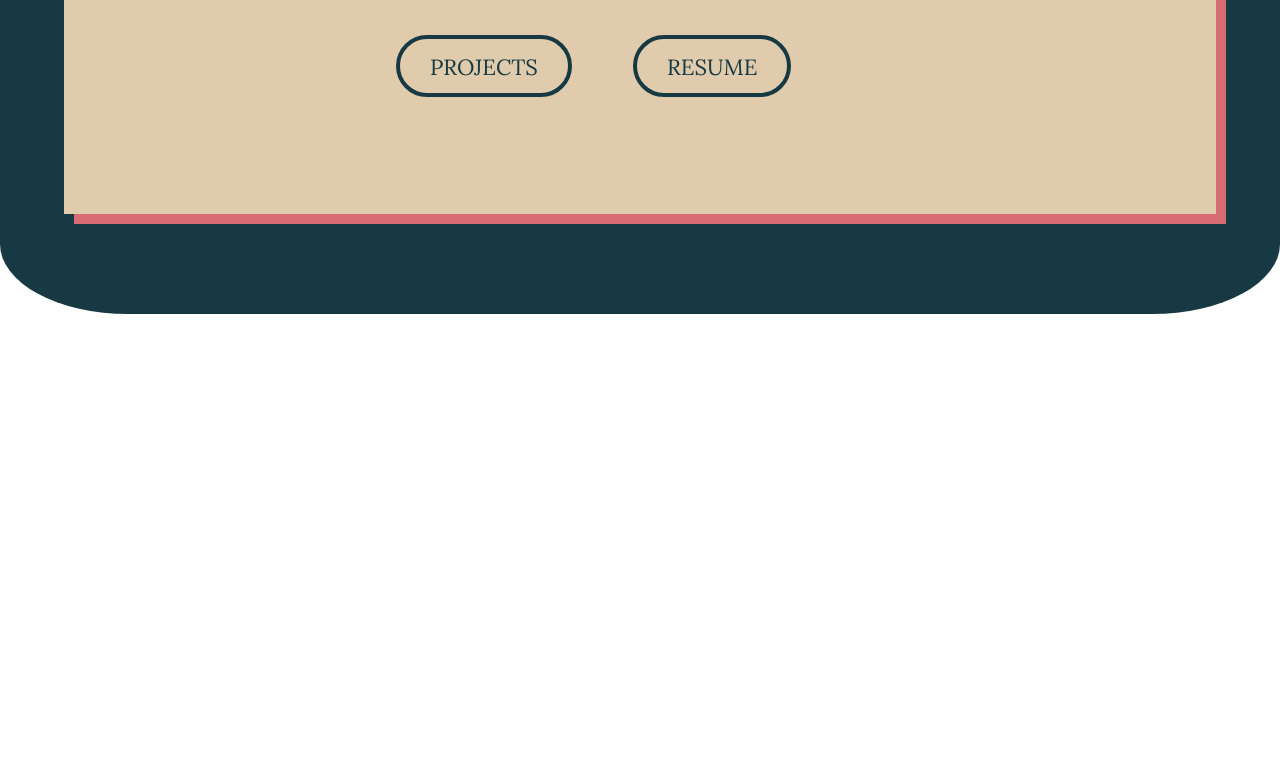
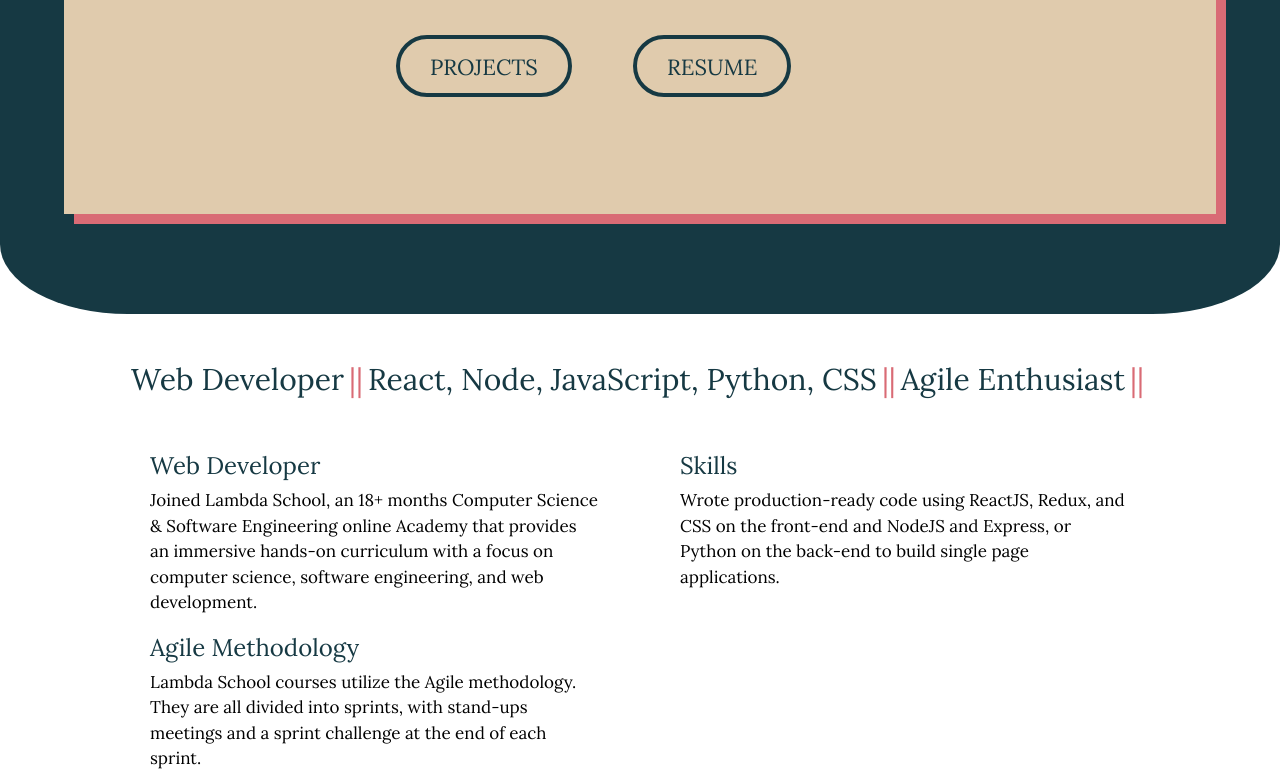
Before and after one commit to leila100/portfolio2, a React (Create React App) app in the folder website/: page / in a window 1280 px wide. Shown: the part 455-1237 px from the top of the page. Before the commit the page ends 800 px from the top, so only its background shows below. Built offline with nearby package versions, Linux system fonts and the light colour scheme.

Commit message:
Add about section in home component

```diff
--- a/website/src/App.js
+++ b/website/src/App.js
@@ -2,14 +2,14 @@ import React from "react";
 import { Route, Switch } from "react-router-dom";
 
 import Navbar from "./components/navigation/Navbar";
-import Header from "./components/header/Header";
+import Home from "./components/home/Home";
 
 function App() {
   return (
     <div className='App'>
       <Navbar />
       <Switch>
-        <Route exact path='/' component={Header} />
+        <Route exact path='/' component={Home} />
       </Switch>
     </div>
   );
--- a/website/src/SASS/home.scss
+++ b/website/src/SASS/home.scss
@@ -6,6 +6,7 @@
     display: flex;
     justify-content: center;
     align-items: center;
+    color: $bg-dark;
 
     .header-frame {
         background-color: $bg-light;
@@ -110,3 +111,78 @@
         }
     }
 }
+
+.about {
+    margin: 50px auto;
+
+    h2 {
+        font-size: 3rem;
+        text-align: center;
+        color: $bg-dark;
+        font-family: 'Lora', serif;
+        display: flex;
+        flex-wrap: wrap;
+        justify-content: center;
+        align-content: center;
+
+
+        @media (max-width: 900px) {
+            font-size: 2.5rem;
+        }
+
+        @media (max-width: 700px) {
+            flex-direction: column;
+        }
+    }
+
+    span {
+        color: $highlight;
+        margin: 0 5px;
+
+        @media (max-width: 700px) {
+            display: none;
+        }
+    }
+
+    .descriptions {
+        display: flex;
+        flex-wrap: wrap;
+        justify-content: space-between;
+        align-content: center;
+        font-size: 1.7rem;
+        margin: 50px auto;
+        max-width: 1000px;
+
+        @media (max-width: 900px) {
+            max-width: 660px;
+        }
+
+        @media (max-width: 700px) {
+            flex-direction: column;
+        }
+
+
+        .dev {
+            width: 45%;
+            margin: 10px;
+
+            @media (max-width: 700px) {
+                width: 80%;
+            }
+
+            h3 {
+                font-size: 2.4rem;
+                color: $bg-dark;
+                margin-bottom: 10px;
+                font-family: 'Lora', serif;
+            }
+
+            p {
+                font-size: 1.7rem;
+                line-height: 1.5;
+                font-family: 'Lora', serif;
+            }
+
+        }
+    }
+}
--- /dev/null
+++ b/website/src/components/home/Home.js
@@ -0,0 +1,15 @@
+import React from "react";
+
+import Header from "./header/Header";
+import About from "./about/About";
+
+const Home = () => {
+  return (
+    <>
+      <Header />
+      <About />
+    </>
+  );
+};
+
+export default Home;
--- /dev/null
+++ b/website/src/components/home/about/About.js
@@ -0,0 +1,42 @@
+import React from "react";
+
+const About = () => {
+  return (
+    <section class='about'>
+      <h2>
+        <div>
+          Web Developer<span>||</span>
+        </div>
+        <div>React, Node, JavaScript, Python, CSS</div>
+        <div>
+          <span>||</span>Agile Enthusiast<span>||</span>
+        </div>
+      </h2>
+      <div class='descriptions'>
+        <div class='dev'>
+          <h3>Web Developer</h3>
+          <p>
+            Joined Lambda School, an 18+ months Computer Science & Software Engineering online Academy that provides an
+            immersive hands-on curriculum with a focus on computer science, software engineering, and web development.
+          </p>
+        </div>
+        <div class='dev'>
+          <h3>Skills</h3>
+          <p>
+            Wrote production-ready code using ReactJS, Redux, and CSS on the front-end and NodeJS and Express, or Python
+            on the back-end to build single page applications.
+          </p>
+        </div>
+        <div class='dev'>
+          <h3>Agile Methodology</h3>
+          <p>
+            Lambda School courses utilize the Agile methodology. They are all divided into sprints, with stand-ups
+            meetings and a sprint challenge at the end of each sprint.
+          </p>
+        </div>
+      </div>
+    </section>
+  );
+};
+
+export default About;
--- a/website/src/components/header/Header.js
+++ b/website/src/components/home/header/Header.js
@@ -1,6 +1,6 @@
 import React from "react";
 
-import homeIcons from "../../assets/images/icons.png";
+import homeIcons from "../../../assets/images/icons.png";
 
 const Header = () => {
   return (
```
